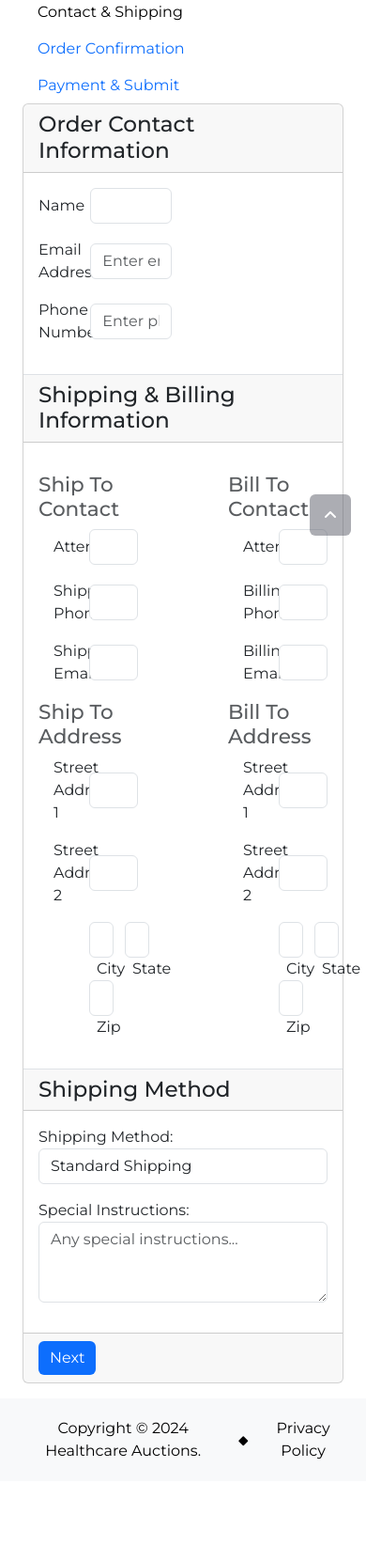
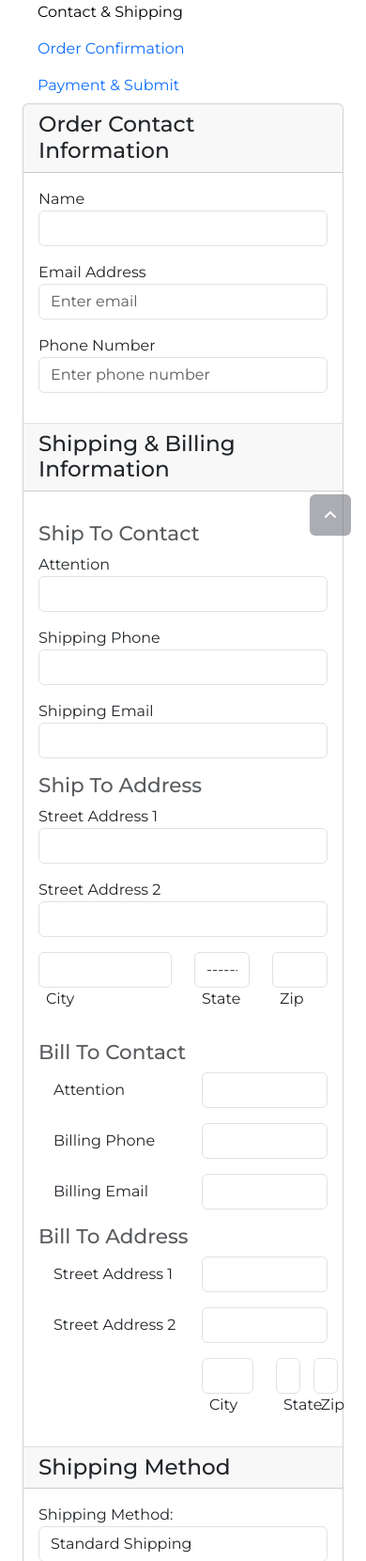
Before and after one commit to jcentrone/healthcareauctions, a Django app: template templates/checkout.html in a window 390 px wide. Shown: the part 258-1919 px from the top of the page at 94% size. Before the commit the page ends 1811 px from the top, so only its background shows below. Run offline with Django 4.2, Linux system fonts and the light colour scheme; the template is opened without the code that fills it: values that come from a table or form of the project are taken from there, others are empty; parts of the project's set-up code (start-up, migrations or seed data) failed here and were passed over; some libraries are stand-ins or nearby versions.

Commit message:
Routine Save

```diff
--- a/static/css/checkout.css
+++ b/static/css/checkout.css
@@ -3,6 +3,48 @@
     min-height: 60vh;
 }
 
-label{
+label {
     text-transform: capitalize;
 }
+
+.shipping-billing-container {
+    display: flex;
+    flex-direction: row;
+
+}
+
+
+@media (max-width: 768px) {
+    .shipping-billing-container {
+        flex-direction: column;
+
+    }
+
+    .order-contact-info {
+        flex-direction: column;
+    }
+
+    .col-4,
+    .col-8,
+    .col-2,
+    .city-state-zip-container {
+        flex: 1;
+        width: 100%;
+    }
+
+    .city-state-zip-container {
+        padding: 0 !important;
+        margin-left: calc(-.5 * var(--bs-gutter-x)) !important;
+    }
+
+    .bs-contact-container {
+        padding-left: 0 !important;
+        padding-right: 0 !important;
+    }
+
+    .filler-column {
+        display: none;
+    }
+
+
+}
--- a/templates/checkout.html
+++ b/templates/checkout.html
@@ -33,10 +33,9 @@
                         <h3 class="m-0">Order Contact Information</h3>
                     </div>
                     <div class="card-body">
-
-                        <div class="form-group mb-3 row align-items-center">
+                        <div class="form-group mb-3 row align-items-center order-contact-info">
                             <div class="col-2">
-                                <label for="id_email">Name</label>
+                                <label for="id_name">Name</label>
                             </div>
                             <div class="col-4">
                                 <input type="text" class="form-control" id="id_name" name="name"
@@ -44,8 +43,7 @@
                                        value="{{ request.user.first_name }} {{ request.user.last_name }} " required>
                             </div>
                         </div>
-
-                        <div class="form-group mb-3 row align-items-center">
+                        <div class="form-group mb-3 row align-items-center order-contact-info">
                             <div class="col-2">
                                 <label for="id_email">Email Address</label>
                             </div>
@@ -55,7 +53,7 @@
                                        value="{{ request.user.email }}" required>
                             </div>
                         </div>
-                        <div class="form-group  mb-3 row align-items-center">
+                        <div class="form-group  mb-3 row align-items-center order-contact-info">
                             <div class="col-2">
                                 <label for="id_phone_number">Phone Number</label>
                             </div>
@@ -69,11 +67,11 @@
                         <h3 class="m-0">Shipping & Billing Information</h3>
                     </div>
                     <div class="card-body">
-                        <div class="row">
-                            <div class="col pe-5">
+                        <div class="shipping-billing-container">
+                            <div class="col pe-5 bs-contact-container">
                                 <h4 class="text-muted mt-3">Ship To Contact</h4>
-                                <div class="ps-3">
-                                    <div class="form-group mb-3 row align-items-center">
+                                <div class="ps-3 bs-contact-container">
+                                    <div class="form-group mb-3 row align-items-center order-contact-info">
                                         <div class="col-4">
                                             <label for="{{ shipping_form.shipping_full_name.id_for_label }}">Attention</label>
                                         </div>
@@ -84,7 +82,7 @@
                                             {% endif %}
                                         </div>
                                     </div>
-                                    <div class="form-group mb-3 row align-items-center">
+                                    <div class="form-group mb-3 row align-items-center order-contact-info">
                                         <div class="col-4">
                                             <label for="{{ shipping_form.shipping_phone_number.id_for_label }}">Shipping
                                                 Phone</label>
@@ -96,7 +94,7 @@
                                             {% endif %}
                                         </div>
                                     </div>
-                                    <div class="form-group mb-3 row align-items-center">
+                                    <div class="form-group mb-3 row align-items-center order-contact-info">
                                         <div class="col-4">
                                             <label for="{{ shipping_form.shipping_email.id_for_label }}">Shipping
                                                 Email</label>
@@ -111,11 +109,10 @@
                                             {% endif %}
                                         </div>
                                     </div>
-
                                 </div>
                                 <h4 class="text-muted">Ship To Address</h4>
-                                <div class="ps-3">
-                                    <div class="form-group mb-3 row align-items-center">
+                                <div class="ps-3 bs-contact-container">
+                                    <div class="form-group mb-3 row align-items-center order-contact-info">
                                         <div class="col-4">
                                             <label for="{{ shipping_form.shipping_street_address.id_for_label }}">Street
                                                 Address
@@ -128,7 +125,7 @@
                                             {% endif %}
                                         </div>
                                     </div>
-                                    <div class="form-group mb-3 row align-items-center">
+                                    <div class="form-group mb-3 row align-items-center order-contact-info">
                                         <div class="col-4">
                                             <label for="{{ shipping_form.shipping_apartment_suite.id_for_label }}">Street
                                                 Address 2</label>
@@ -140,12 +137,10 @@
                                             {% endif %}
                                         </div>
                                     </div>
-                                    <div class="form-group mb-3 row align-items-center">
-
-
-                                        <div class="row p-0 ms-0">
-                                            <div class="col-4"></div>
-                                            <div class="col-8">
+                                    <div class="form-group mb-3 row align-items-center order-contact-info">
+                                        <div class="row p-0 ms-0 city-state-zip-container">
+                                            <div class="col-4 filler-column" ></div>
+                                            <div class="col-8" id="address-container">
                                                 <div class="row">
                                                     <div class="col-6">
                                                         <div class="form-group align-items-center">
@@ -183,7 +178,7 @@
                             </div>
 
 
-                            <div class="col ps-5">
+                            <div class="col ps-5 bs-contact-container">
                                 <h4 class="text-muted mt-3">Bill To Contact</h4>
                                 <div class="ps-3">
                                     <div class="form-group mb-3 row align-items-center">
```
